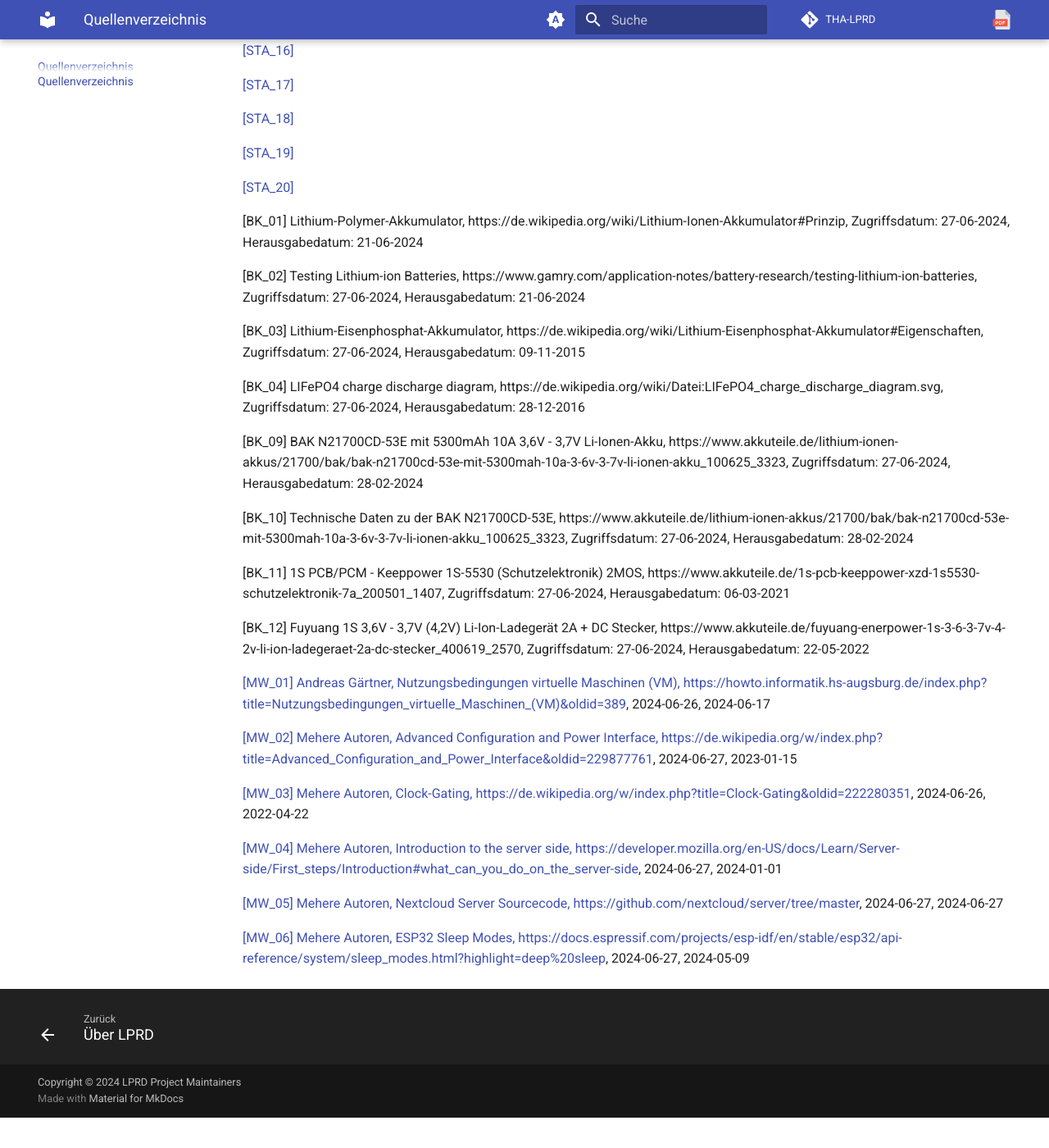
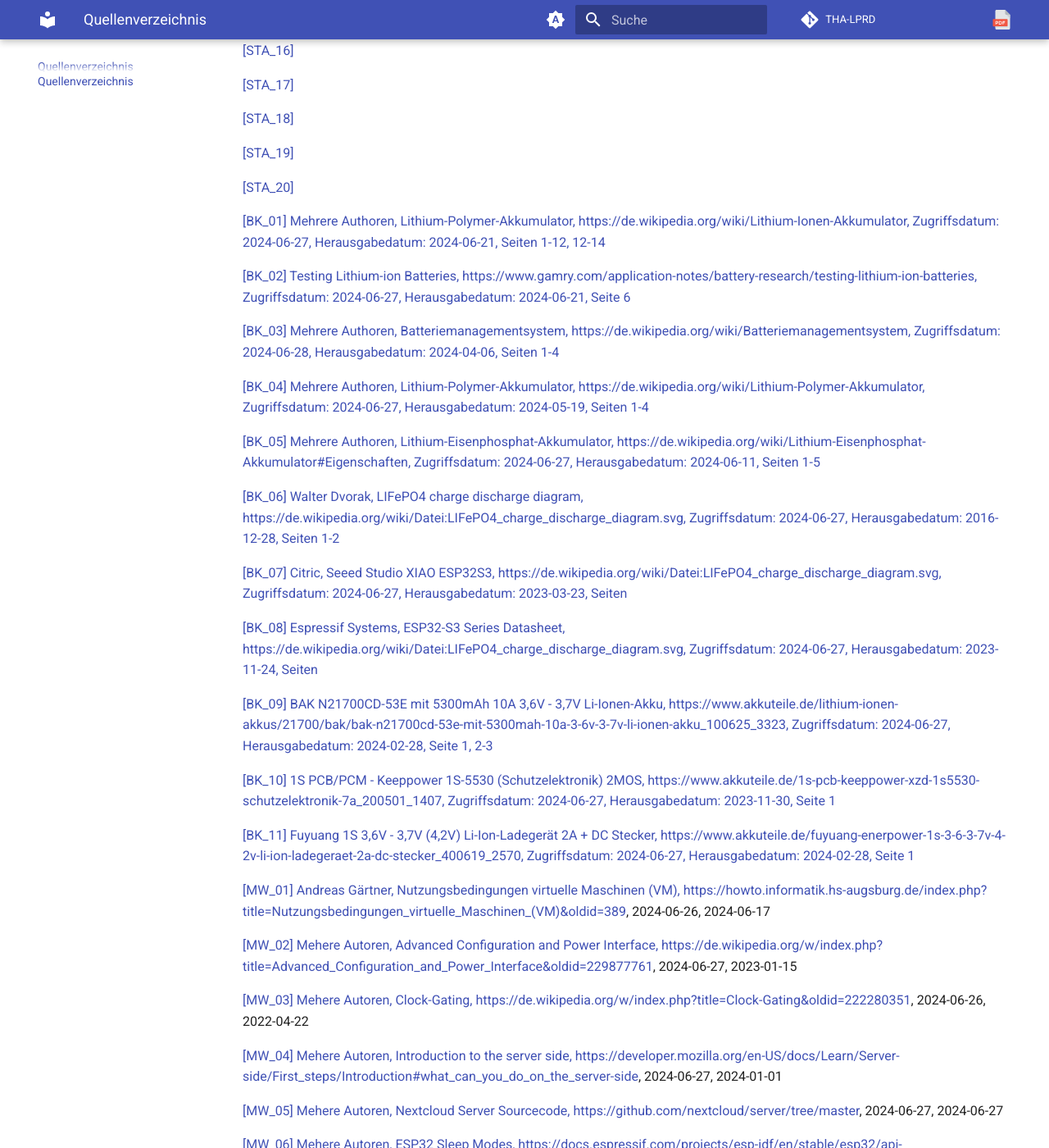
Before and after one commit to THA-LPRD/Docs, an MkDocs documentation site: the page built from docs/Quellenverzeichnis.md, in a window 1280 px wide and 1400 px high, scrolled down 1703 px. Shown: the whole window at 82% size. Built offline with MkDocs 1.6.1 and Material for MkDocs 9.7.7, drawn with Linux system fonts in a browser that asks for light colours; the version menu is left out; before the commit the page ends 3066 px from its top, so only the background shows below that.

Commit message:
Quellen hinzugefügt und Auswahl der Mikrocontroller fast fertig geschrieben

```diff
--- a/docs/Quellenverzeichnis.md
+++ b/docs/Quellenverzeichnis.md
@@ -74,30 +74,34 @@
 
 <a id="STA_20">[STA_20] </a>
 
-[BK_01] Lithium-Polymer-Akkumulator, https://de.wikipedia.org/wiki/Lithium-Ionen-Akkumulator#Prinzip, Zugriffsdatum: 27-06-2024, Herausgabedatum: 21-06-2024
+<a id="BK_01">[BK_01] Mehrere Authoren, Lithium-Polymer-Akkumulator, https://de.wikipedia.org/wiki/Lithium-Ionen-Akkumulator, Zugriffsdatum: 2024-06-27, Herausgabedatum: 2024-06-21, Seiten 1-12, 12-14</a>
 
-[BK_02] Testing Lithium-ion Batteries, https://www.gamry.com/application-notes/battery-research/testing-lithium-ion-batteries, Zugriffsdatum: 27-06-2024, Herausgabedatum: 21-06-2024
+<a id="BK_02">[BK_02] Testing Lithium-ion Batteries, https://www.gamry.com/application-notes/battery-research/testing-lithium-ion-batteries, Zugriffsdatum: 2024-06-27, Herausgabedatum: 2024-06-21, Seite 6</a>
 
-[BK_03] Lithium-Eisenphosphat-Akkumulator, https://de.wikipedia.org/wiki/Lithium-Eisenphosphat-Akkumulator#Eigenschaften, Zugriffsdatum: 27-06-2024, Herausgabedatum: 09-11-2015
+<a id="BK_03">[BK_03] Mehrere Authoren, Batteriemanagementsystem, https://de.wikipedia.org/wiki/Batteriemanagementsystem, Zugriffsdatum: 2024-06-28, Herausgabedatum: 2024-04-06, Seiten 1-4</a>
 
-[BK_04] LIFePO4 charge discharge diagram, https://de.wikipedia.org/wiki/Datei:LIFePO4_charge_discharge_diagram.svg, Zugriffsdatum: 27-06-2024, Herausgabedatum: 28-12-2016
+<a id="BK_04">[BK_04] Mehrere Authoren, Lithium-Polymer-Akkumulator, https://de.wikipedia.org/wiki/Lithium-Polymer-Akkumulator, Zugriffsdatum: 2024-06-27, Herausgabedatum: 2024-05-19, Seiten 1-4</a>
 
+<a id="BK_05">[BK_05] Mehrere Authoren, Lithium-Eisenphosphat-Akkumulator, https://de.wikipedia.org/wiki/Lithium-Eisenphosphat-Akkumulator#Eigenschaften, Zugriffsdatum: 2024-06-27, Herausgabedatum: 2024-06-11, Seiten 1-5</a>
 
+<a id="BK_06">[BK_06] Walter Dvorak, LIFePO4 charge discharge diagram, https://de.wikipedia.org/wiki/Datei:LIFePO4_charge_discharge_diagram.svg, Zugriffsdatum: 2024-06-27, Herausgabedatum: 2016-12-28, Seiten 1-2</a>
 
-[BK_09] BAK N21700CD-53E mit 5300mAh 10A 3,6V - 3,7V Li-Ionen-Akku, https://www.akkuteile.de/lithium-ionen-akkus/21700/bak/bak-n21700cd-53e-mit-5300mah-10a-3-6v-3-7v-li-ionen-akku_100625_3323, Zugriffsdatum: 27-06-2024, Herausgabedatum: 28-02-2024
+<a id="BK_07">[BK_07] Citric, Seeed Studio XIAO ESP32S3, https://de.wikipedia.org/wiki/Datei:LIFePO4_charge_discharge_diagram.svg, Zugriffsdatum: 2024-06-27, Herausgabedatum: 2023-03-23, Seiten </a>
 
-[BK_10] Technische Daten zu der BAK N21700CD-53E, https://www.akkuteile.de/lithium-ionen-akkus/21700/bak/bak-n21700cd-53e-mit-5300mah-10a-3-6v-3-7v-li-ionen-akku_100625_3323, Zugriffsdatum: 27-06-2024, Herausgabedatum: 28-02-2024
+<a id="BK_08">[BK_08] Espressif Systems, ESP32-S3 Series Datasheet, https://de.wikipedia.org/wiki/Datei:LIFePO4_charge_discharge_diagram.svg, Zugriffsdatum: 2024-06-27, Herausgabedatum: 2023-11-24, Seiten </a>
 
-[BK_11] 1S PCB/PCM - Keeppower 1S-5530 (Schutzelektronik) 2MOS, https://www.akkuteile.de/1s-pcb-keeppower-xzd-1s5530-schutzelektronik-7a_200501_1407, Zugriffsdatum: 27-06-2024, Herausgabedatum: 06-03-2021
+<a id="BK_09">[BK_09] BAK N21700CD-53E mit 5300mAh 10A 3,6V - 3,7V Li-Ionen-Akku, https://www.akkuteile.de/lithium-ionen-akkus/21700/bak/bak-n21700cd-53e-mit-5300mah-10a-3-6v-3-7v-li-ionen-akku_100625_3323, Zugriffsdatum: 2024-06-27, Herausgabedatum: 2024-02-28, Seite 1, 2-3</a>
 
-[BK_12] Fuyuang 1S 3,6V - 3,7V (4,2V) Li-Ion-Ladegerät 2A + DC Stecker, https://www.akkuteile.de/fuyuang-enerpower-1s-3-6-3-7v-4-2v-li-ion-ladegeraet-2a-dc-stecker_400619_2570, Zugriffsdatum: 27-06-2024, Herausgabedatum: 22-05-2022
+<a id="BK_10">[BK_10] 1S PCB/PCM - Keeppower 1S-5530 (Schutzelektronik) 2MOS, https://www.akkuteile.de/1s-pcb-keeppower-xzd-1s5530-schutzelektronik-7a_200501_1407, Zugriffsdatum: 2024-06-27, Herausgabedatum: 2023-11-30, Seite 1</a>
+
+<a id="BK_11">[BK_11] Fuyuang 1S 3,6V - 3,7V (4,2V) Li-Ion-Ladegerät 2A + DC Stecker, https://www.akkuteile.de/fuyuang-enerpower-1s-3-6-3-7v-4-2v-li-ion-ladegeraet-2a-dc-stecker_400619_2570, Zugriffsdatum: 2024-06-27, Herausgabedatum: 2024-02-28, Seite 1</a>
 
 
 <a id="MW_01">[MW_01] Andreas Gärtner, Nutzungsbedingungen virtuelle Maschinen (VM), [https://howto.informatik.hs-augsburg.de/index.php?title=Nutzungsbedingungen_virtuelle_Maschinen_(VM)&oldid=389](https://howto.informatik.hs-augsburg.de/index.php?title=Nutzungsbedingungen_virtuelle_Maschinen_(VM)&oldid=389), 2024-06-26, 2024-06-17</a>
 
 <a id="MW_02">[MW_02] Mehere Autoren, Advanced Configuration and Power Interface, [https://de.wikipedia.org/w/index.php?title=Advanced_Configuration_and_Power_Interface&oldid=229877761](https://de.wikipedia.org/w/index.php?title=Advanced_Configuration_and_Power_Interface&oldid=229877761), 2024-06-27, 2023-01-15</a>
 
-<a id="MW_03">[MW_03] Mehere Autoren, Clock-Gating,  [https://de.wikipedia.org/w/index.php?title=Clock-Gating&oldid=222280351](https://de.wikipedia.org/w/index.php?title=Clock-Gating&oldid=222280351), 2024-06-26, 2022-04-22</a>
+<a id="MW_03">[MW_03] Mehere Autoren, Clock-Gating, [https://de.wikipedia.org/w/index.php?title=Clock-Gating&oldid=222280351](https://de.wikipedia.org/w/index.php?title=Clock-Gating&oldid=222280351), 2024-06-26, 2022-04-22</a>
 
 <a id="MW_04">[MW_04] Mehere Autoren, Introduction to the server side, [https://developer.mozilla.org/en-US/docs/Learn/Server-side/First_steps/Introduction#what_can_you_do_on_the_server-side](https://developer.mozilla.org/en-US/docs/Learn/Server-side/First_steps/Introduction#what_can_you_do_on_the_server-side), 2024-06-27, 2024-01-01</a>
 
```
Also changed, not shown: docs/Hardware.md (+38 -22 lines), docs/PraktischeUTheoretischeGrund.md (+16 -15 lines), docs/Glossar.md (line endings or trailing spaces), docs/img/XIAO_Pinout.png (added), 2 other files.
